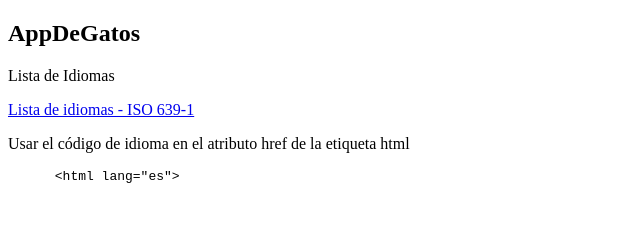
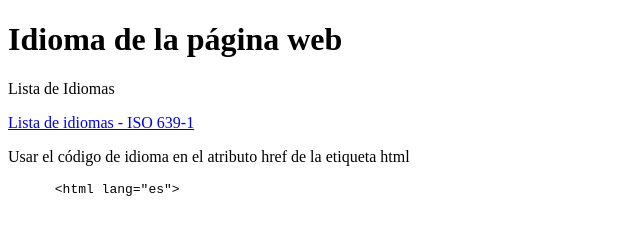
Before and after one commit to robleslf/curso-html-css, a plain HTML site: page index.html in a window 1280 px wide. Shown: the whole page, without its empty margins (0-640 px from the left). Drawn offline with Linux system fonts and the light colour scheme.

Commit message:
Modificar archivo index; añadido título

```diff
--- a/index.html
+++ b/index.html
@@ -6,7 +6,7 @@
     <title>Document</title>
   </head>
   <body>
-    <h2>AppDeGatos</h2>
+    <h1>Idioma de la página web</h1>
     <p>Lista de Idiomas</p>
 
     <p><a href="https://es.wikipedia.org/wiki/ISO_639-1" target="_blank">Lista de idiomas - ISO 639-1</a></p>
```
